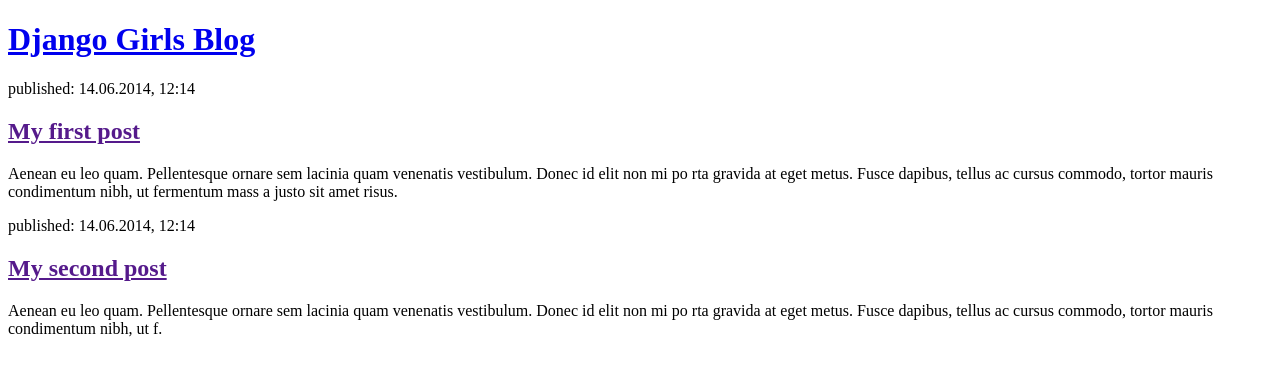
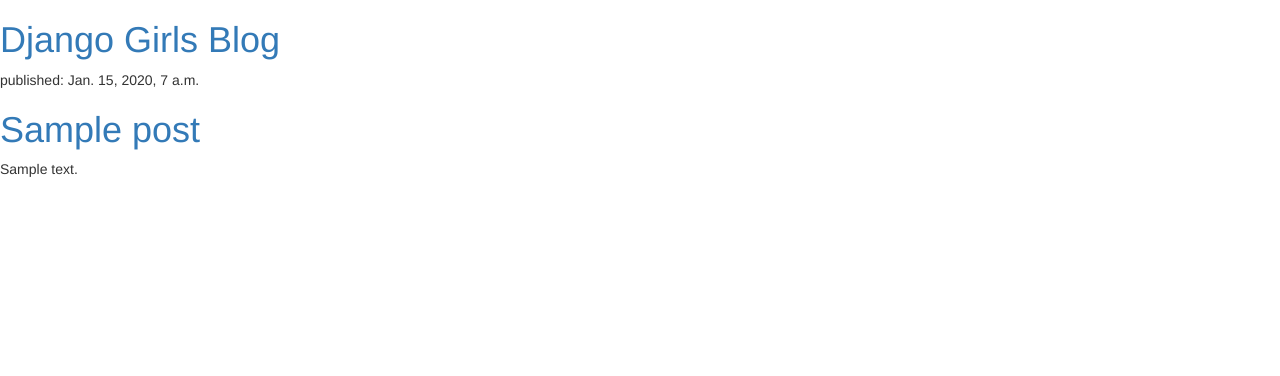
Before and after one commit to barbosm/my-first-blog, a Django app: template blog/templates/blog/post_list.html in a window 1280 px wide. Shown: the top 376 px of the page. Run offline with Django 3.2, Linux system fonts and the light colour scheme; the template is opened without the code that fills it: values that come from a table or form of the project are taken from there, others are empty; tables that the repository leaves empty hold one stand-in row (values such as "Sample post"); some libraries are stand-ins or nearby versions.

Commit message:
updated views

```diff
--- a/blog/templates/blog/post_list.html
+++ b/blog/templates/blog/post_list.html
@@ -2,23 +2,20 @@
 <html>
 	<head>
 		<title>Django	Girls	blog</title>
+		<link rel="stylesheet" href="//maxcdn.bootstrapcdn.com/bootstrap/3.2.0/css/bootstrap.min.css">
+		<link rel="stylesheet" href="//maxcdn.bootstrapcdn.com/bootstrap/3.2.0/css/bootstrap-theme.min.css">
 	</head>
 	<body>
 		<div>
 			<h1><a	href="/">Django	Girls	Blog</a></h1>
 		</div>
+
+			{% for post in posts %}
 			<div>
-												<p>published:	14.06.2014,	12:14</p>
-												<h2><a	href="">My	first	post</a></h2>
-												<p>Aenean	eu	leo	quam.	Pellentesque	ornare	sem	lacinia	quam	venenatis	vestibulum.	Donec	id	elit	non	mi	po
-rta	gravida	at	eget	metus.	Fusce	dapibus,	tellus	ac	cursus	commodo,	tortor	mauris	condimentum	nibh,	ut	fermentum	mass
-a	justo	sit	amet	risus.</p>
+				<p>published: {{ post.published_date }}</p>
+				<h1><a href="#">{{ post.title }}</a></h1>
+				<p>{{ post.text|linebreaksbr }}</p>
 			</div>
-								<div>
-												<p>published:	14.06.2014,	12:14</p>
-												<h2><a	href="">My	second	post</a></h2>
-												<p>Aenean	eu	leo	quam.	Pellentesque	ornare	sem	lacinia	quam	venenatis	vestibulum.	Donec	id	elit	non	mi	po
-rta	gravida	at	eget	metus.	Fusce	dapibus,	tellus	ac	cursus	commodo,	tortor	mauris	condimentum	nibh,	ut	f.</p>
-								</div>
+			{% endfor %}
 	</body>
 </html>
--- a/blog/views.py
+++ b/blog/views.py
@@ -1,6 +1,9 @@
 from django.shortcuts import render
+from django.utils import timezone
+from .models import Post
 
 # Create your views here.
 
 def post_list(request):
-	return render(request, 'blog/post_list.html')
+	posts = Post.objects.filter(published_date__lte=timezone.now()).order_by('published_date')
+	return render(request, 'blog/post_list.html', {'posts': posts})
```
Lines whose indentation alone changed are shown as unchanged.
